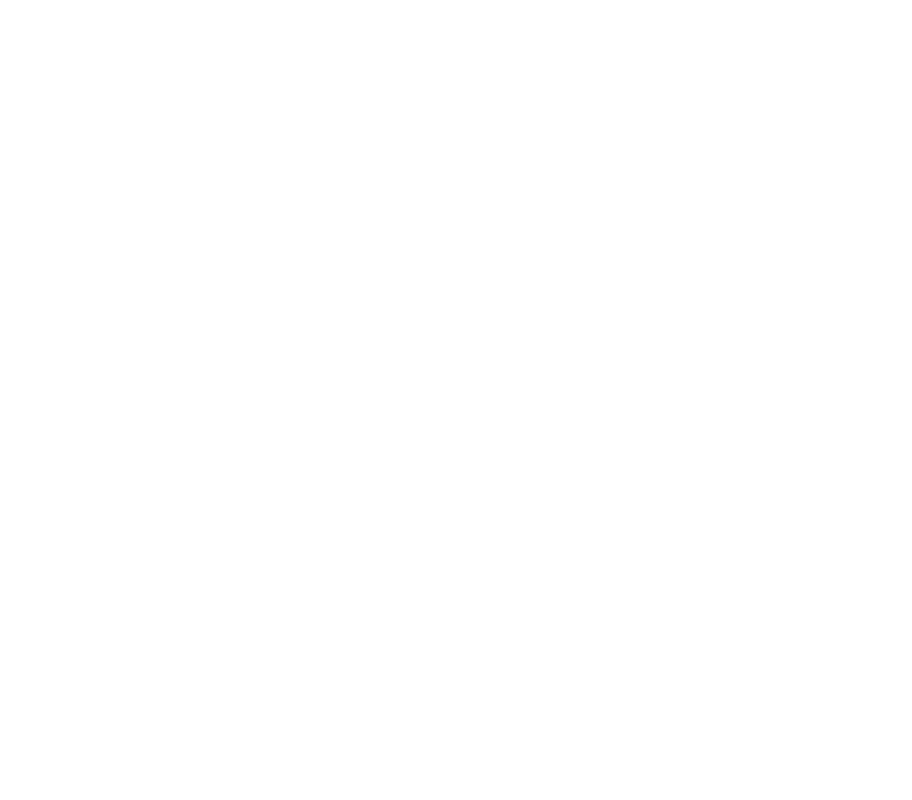
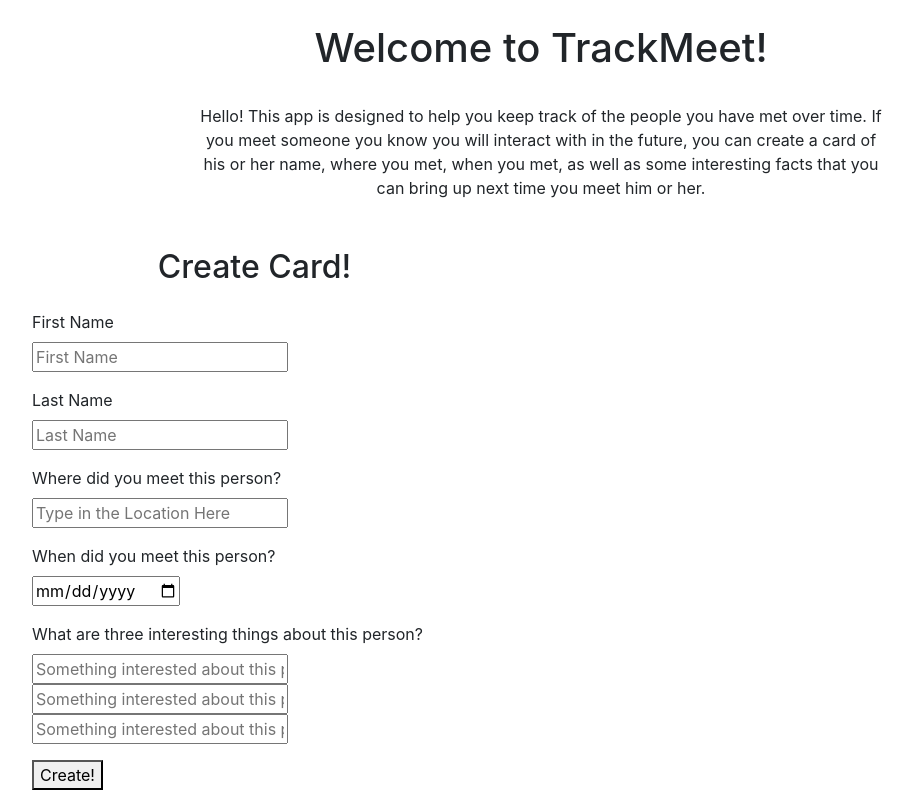
Before and after one commit to Brandoncyu/track-meet, a website: page index.html in a window 1280 px wide. Shown: the whole page, without its empty margins (53-965 px from the left). Drawn offline with nearby package versions, Linux system fonts and the light colour scheme.

Commit message:
first form finished

```diff
--- a/index.html
+++ b/index.html
@@ -6,10 +6,57 @@
     <link rel="stylesheet" href="https://stackpath.bootstrapcdn.com/bootstrap/4.1.1/css/bootstrap.min.css" integrity="sha384-WskhaSGFgHYWDcbwN70/dfYBj47jz9qbsMId/iRN3ewGhXQFZCSftd1LZCfmhktB" crossorigin="anonymous"
   </head>
   <body>
+    <div class = "container m-4 text-center">
+      <div class = "row">
+        <div class = "col">
+          <h1>Welcome to TrackMeet!</h1>
+        </div>
+      </div>
+      <div class = "row">
+        <div class = "col-2"></div>
+        <div class = "col">
+          <p class = "m-4">Hello! This app is designed to help you keep track of the people you have met over time. If you meet someone you know you will interact with in the future, you can create a card of his or her name, where you met, when you met, as well as some interesting facts that you can bring up next time you meet him or her. </p>
+        </div>
+        <div class = "col-2"></div>
+      </div>
+    </div>
     <div class = "container">
       <div class = "row">
-        <div class = "col-4" id = "create-search">
-          <p></p>
+        <div class = "col-5" id = "for-forms">
+          <h2 class = "text-center mb-4">Create Card!</h2>
+          <form id = "create">
+            <div class = "form-row">
+              <div class = "form-group col">
+                <label for "first-name">First Name</label><br>
+                <input type = "name" name = "first-name" id = "first-name" placeholder = "First Name">
+              </div>
+              <div class = "form-group col">
+                <label for "last-name">Last Name</label><br>
+                <input type = "name" name = "last-name" id = "last-name" placeholder = "Last Name">
+              </div>
+            </div>
+            <div class = "form-row">
+              <div class = "form-group col">
+                <label for "where">Where did you meet this person?</label><br>
+                <input type = "text" name = "where" id = "where" placeholder = "Type in the Location Here">
+              </div>
+            </div>
+            <div class = "form-row">
+              <div class = "form-group col">
+                <label for "when">When did you meet this person?</label><br>
+                <input type = "date" name = "when" id = "when" >
+              </div>
+            </div>
+            <div class = "form-row">
+              <div class = "form-group col">
+                <label for "what">What are three interesting things about this person?</label><br>
+                <input type = "text" name = "what" id = "what1" placeholder = "Something interested about this person"><br>
+                <input type = "text" name = "what" id = "what2" placeholder = "Something interested about this person"><br>
+                <input type = "text" name = "what" id = "what3" placeholder = "Something interested about this person"><br>
+              </div>
+            </div>
+            <button type="submit">Create!</button>
+          </form>
         </div>
         <div class = "col" id = "display">
         </div>
```
Also changed, not shown: src/style.css (added).
